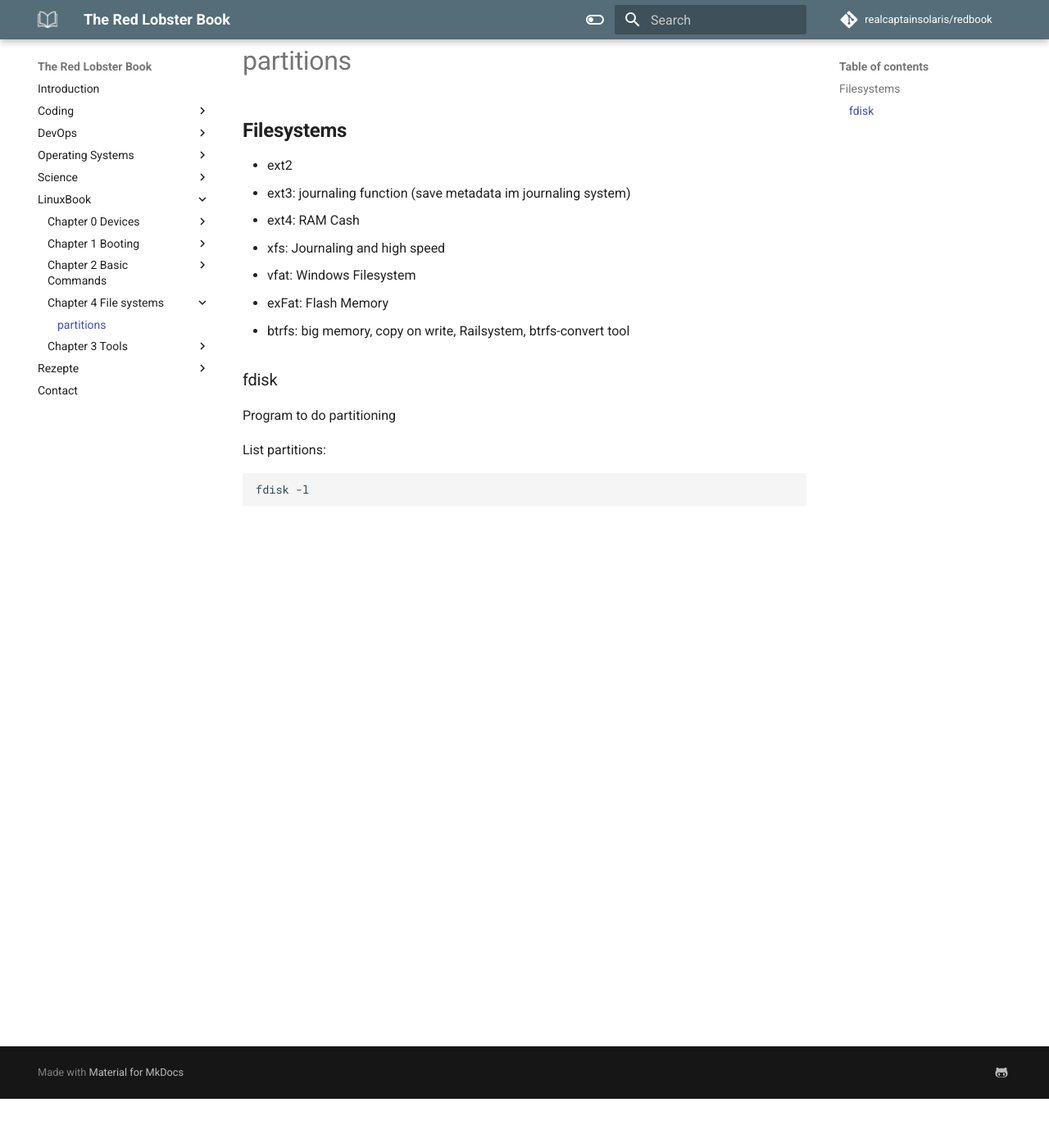
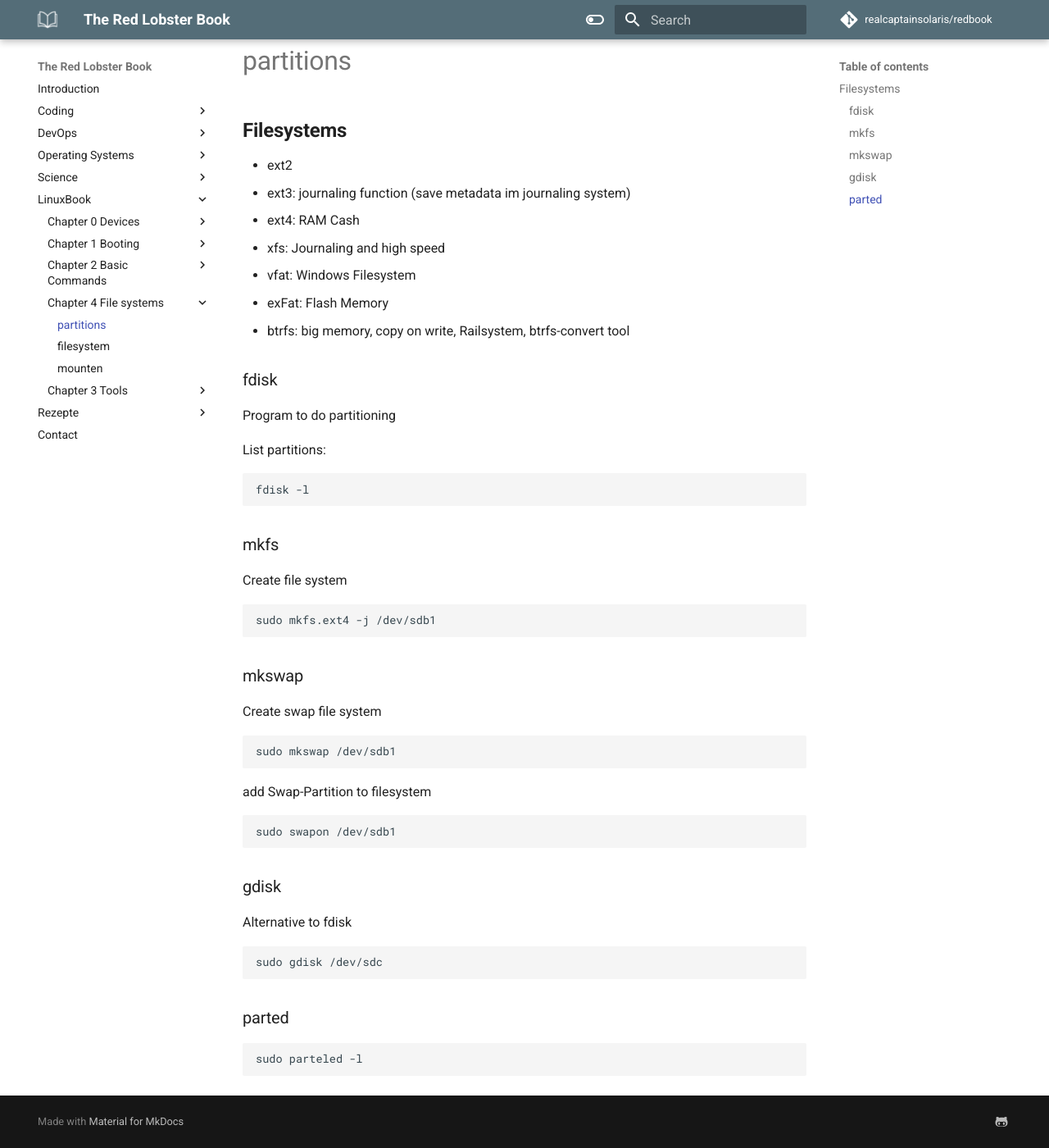
Before and after one commit to realcaptainsolaris/redbook, an MkDocs documentation site: the page built from docs/linuxbook/partitions.md, in a window 1280 px wide and 1400 px high, scrolled down 60 px. Shown: the whole window at 82% size. Built offline with MkDocs 1.6.1 and Material for MkDocs 9.7.7, drawn with Linux system fonts in a browser that asks for light colours; comment, search, counter and statistics services are not loaded.

Commit message:
partitions and filesystem

```diff
--- a/docs/linuxbook/partitions.md
+++ b/docs/linuxbook/partitions.md
@@ -21,3 +21,26 @@ Program to do partitioning
 List partitions:
 
     fdisk -l
+
+## mkfs
+Create file system
+
+    sudo mkfs.ext4 -j /dev/sdb1
+
+## mkswap
+Create swap file system
+
+    sudo mkswap /dev/sdb1
+
+add Swap-Partition to filesystem
+
+    sudo swapon /dev/sdb1
+
+## gdisk
+Alternative to fdisk
+
+    sudo gdisk /dev/sdc
+
+## parted
+
+    sudo parteled -l
--- a/mkdocs.yml
+++ b/mkdocs.yml
@@ -386,6 +386,8 @@ nav:
           - regex: linuxbook/regex.md
       - Chapter 4 File systems:
           - partitions: linuxbook/partitions.md
+          - filesystem: linuxbook/filesystem.md
+          - mounten: linuxbook/mounting.md
       - Chapter 3 Tools:
           - vifm: linuxbook/vifm.md
   - Rezepte:
```
Also changed, not shown: docs/linuxbook/filesystem.md (added, +50 -0 lines), docs/linuxbook/mounting.md (added, +7 -0 lines).
